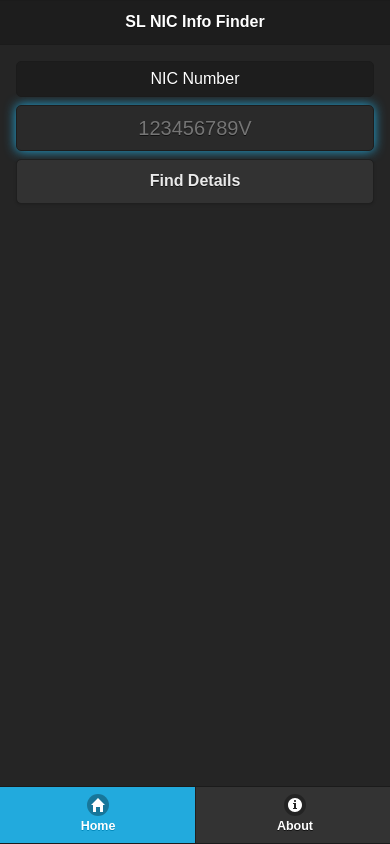
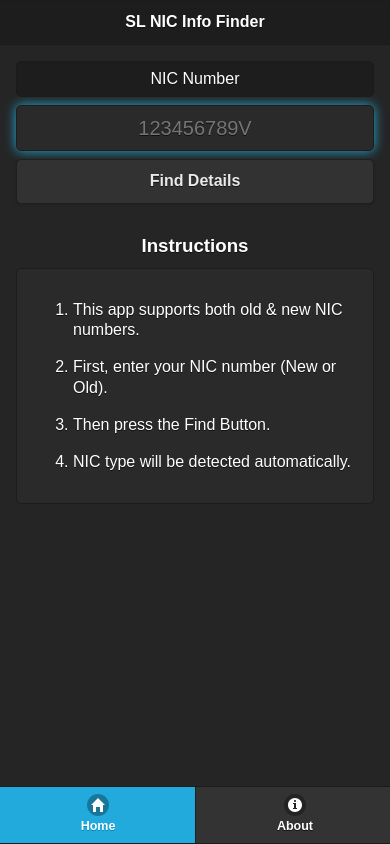
Before and after one commit to ipmanlk/lk-NIC-info, a website: page www/en.html in a window 390 px wide. Drawn offline with Linux system fonts and the light colour scheme; some packages are replaced by stand-ins of ours.

Commit message:
add: instruction area

```diff
--- a/www/css/common.css
+++ b/www/css/common.css
@@ -16,3 +16,8 @@
     margin-right: 10%;
     margin-left: 10%;
 }
+
+.info ol li{
+    padding-bottom: 8px;
+    padding-top: 8px;
+}
--- a/www/en.html
+++ b/www/en.html
@@ -34,6 +34,19 @@
         <input id="btnFind" class="ui-shadow ui-btn ui-corner-all" type="submit" value="Find Details">
 
       </form>
+      <!--info start-->
+      <div id="info">
+          <center><h3 style="margin-top: 30px;margin-bottom: 10px;">Instructions</h3></center>
+          <div class="ui-body ui-body-b ui-corner-all info">
+            <ol>
+              <li>This app supports both old &amp; new NIC numbers.</li>
+              <li>First, enter your NIC number (New or Old).</li>
+              <li>Then press the Find Button.</li>
+              <li>NIC type will be detected automatically.</li>
+            </ol>
+          </div>
+      </div>
+      <!--info end-->
 
       <!--display nic details start-->
       <div id="nicInfo" class="nicInfo" style="display: none;">
@@ -164,6 +177,9 @@
     //trigger when form submit
     $('#inputForm').submit(function (e) {
 
+      //hide info
+      $('#info').hide();
+
       //avoid refresh
       e.preventDefault();
 
```
Also changed, not shown: www/sn.html (+31 -4 lines), www/tm.html (+19 -0 lines).
